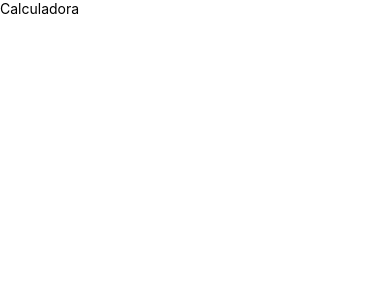
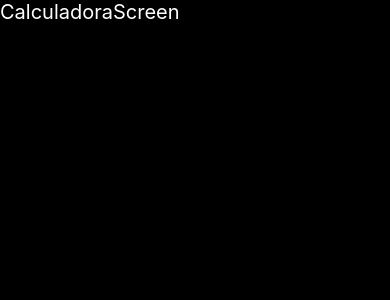
Before and after one commit to JoseManuelMunozManzano/rn-calculadora, a React Native app: screen / in a window 390 px wide. Shown: the top 300 px of the page. Built offline with nearby package versions, Linux system fonts and the light colour scheme.

Commit message:
Diseño inicial y pantalla de Calculadora

```diff
--- a/App.tsx
+++ b/App.tsx
@@ -1,11 +1,16 @@
 import React from 'react';
-import {Text, View} from 'react-native';
+import {SafeAreaView, StatusBar} from 'react-native';
+
+import {CalculadoraScreen} from './src/screens/CalculadoraScreen';
+
+import {styles} from './src/theme/appTheme';
 
 const App = () => {
   return (
-    <View>
-      <Text>Calculadora</Text>
-    </View>
+    <SafeAreaView style={styles.fondo}>
+      <StatusBar backgroundColor="black" barStyle="light-content" />
+      <CalculadoraScreen />
+    </SafeAreaView>
   );
 };
 
--- /dev/null
+++ b/src/screens/CalculadoraScreen.tsx
@@ -0,0 +1,12 @@
+import React from 'react';
+import {Text, View} from 'react-native';
+
+import {styles} from '../theme/appTheme';
+
+export const CalculadoraScreen = () => {
+  return (
+    <View>
+      <Text style={styles.texto}>CalculadoraScreen</Text>
+    </View>
+  );
+};
--- /dev/null
+++ b/src/theme/appTheme.tsx
@@ -0,0 +1,12 @@
+import {StyleSheet} from 'react-native';
+
+export const styles = StyleSheet.create({
+  fondo: {
+    flex: 1,
+    backgroundColor: 'black',
+  },
+  texto: {
+    color: 'white',
+    fontSize: 20,
+  },
+});
```
